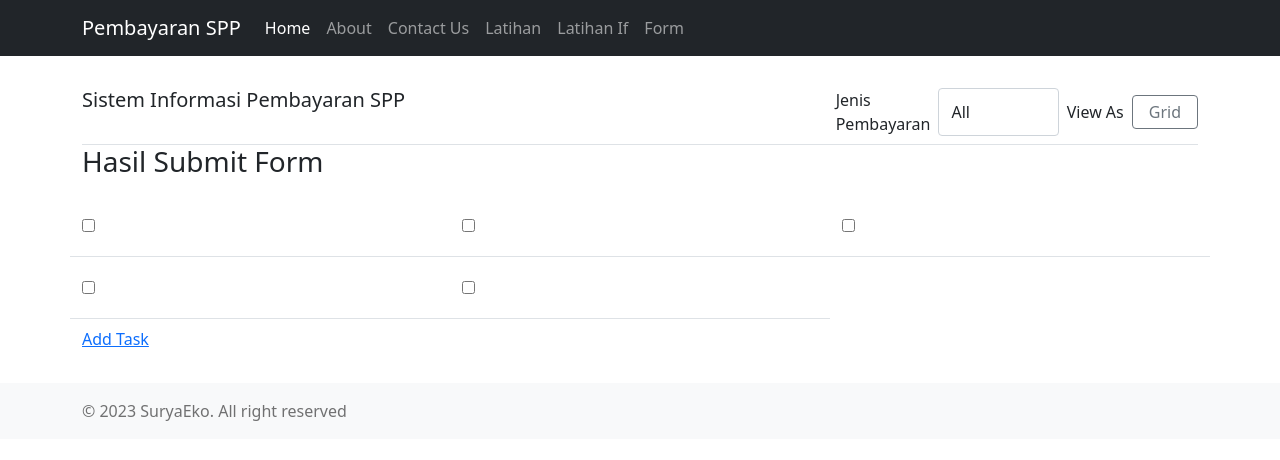
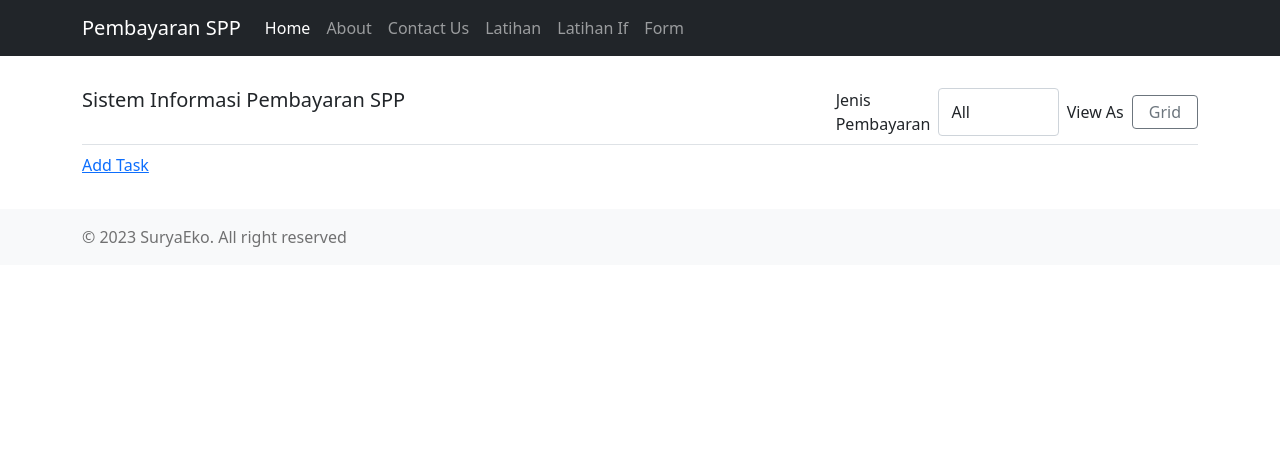
Before and after one commit to suryaekop/PembayaranSPP, a Nuxt app: page / in a window 1280 px wide. Shown: the top 460 px of the page. Built offline with nearby package versions, Linux system fonts and the light colour scheme.

Commit message:
Memperbarui Form Input

```diff
--- a/pages/index.vue
+++ b/pages/index.vue
@@ -17,14 +17,8 @@
       </div>
     </div>
   </div>
-  <div>
-        <h3>Hasil Submit Form </h3>
-        <ul>
-            <li v-for="daftarsiswa in inputSiswa" :key="daftarsiswa">{{ form }}</li>
-        </ul>
-    </div>
     <div class="list-task row">
-      <CardItem v-for="(daftarsiswa,s) in form" :key="s" :student="daftarsiswa" :isGrid="isGrid" />
+      <CardItem v-for="(daftarsiswa,s) in inputSiswa" :key="s" :form="daftarsiswa" :isGrid="isGrid" />
     </div>
     <form v-on:submit.prevent="simpanSiswa">
     <div class="action py-2">
@@ -100,14 +94,7 @@ export default {
       inputSiswa:[],
     }
   },
-  methods:{
-    simpanSiswa(){
-      const daftarsiswa = {
-        form: this.form
-      }
-      this.inputSiswa.push(daftarsiswa)
-    }
-  },
+
   computed : {
     resultQuery(){
       if(this.searchQuery){
@@ -130,6 +117,14 @@ export default {
 
     }
   },
+  methods:{
+    simpanSiswa(){
+      // const daftarsiswa = {
+      //   form: this.form
+      // }
+      this.inputSiswa.push(this.form)
+    }
+  },
 
 
 
```
